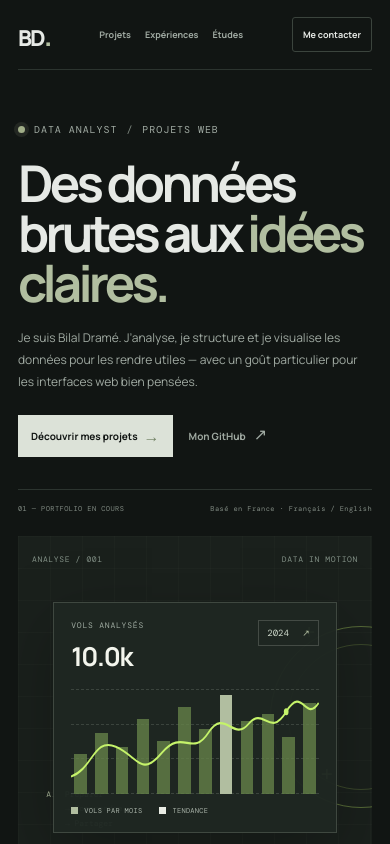
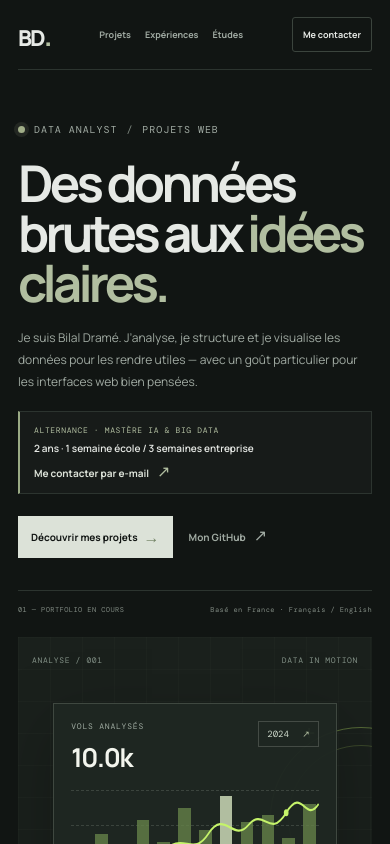
Before and after one commit to Bilal2504/bilal-drame-portfolio, a React (Vite) app: page / in a window 390 px wide. Shown: the top 844 px of the page. Built offline with nearby package versions, Linux system fonts and the light colour scheme.

Commit message:
Ajoute les détails de l’alternance au portfolio

```diff
--- a/src/App.jsx
+++ b/src/App.jsx
@@ -162,6 +162,10 @@ function App() {
             <p className="eyebrow"><span className="status-dot" /> DATA ANALYST <span className="eyebrow-divider">/</span> PROJETS WEB</p>
             <h1>Des données<br />brutes aux <em>idées claires.</em></h1>
             <p className="hero-lede">Je suis Bilal Dramé. J’analyse, je structure et je visualise les données pour les rendre utiles — avec un goût particulier pour les interfaces web bien pensées.</p>
+            <div className="availability">
+              <div className="availability-copy"><span>ALTERNANCE · MASTÈRE IA & BIG DATA</span><strong>2 ans · 1 semaine école / 3 semaines entreprise</strong></div>
+              <a href="mailto:bilaldrame2504@gmail.com">Me contacter par e-mail <Arrow diagonal /></a>
+            </div>
             <div className="hero-actions">
               <a className="button button-dark" href="#projets">Découvrir mes projets <Arrow /></a>
               <a className="quiet-link" href={github} target="_blank" rel="noreferrer">Mon GitHub <Arrow diagonal /></a>
--- a/src/styles.css
+++ b/src/styles.css
@@ -39,6 +39,12 @@ a:hover .arrow { transform: translate(2px, -2px); }
 .hero h1 { max-width: 690px; margin: 0; font-size: clamp(53px, 6.3vw, 82px); line-height: .99; letter-spacing: -.075em; font-weight: 700; }
 h1 em, h2 em { font-style: normal; color: #8bad4e; }
 .hero-lede { max-width: 495px; margin: 25px 0 0; color: #677168; font-size: 14px; line-height: 1.85; }
+.availability { max-width: 510px; display: flex; align-items: center; justify-content: space-between; gap: 16px; margin-top: 21px; padding: 13px 14px; border: 1px solid var(--line); border-left: 2px solid #9aaa84; background: rgba(255,255,255,.025); }
+.availability-copy { display: grid; gap: 6px; }
+.availability-copy span { color: #b1bea0; font: 8px var(--mono); letter-spacing: .08em; }
+.availability-copy strong { font-size: 10px; line-height: 1.5; font-weight: 600; }
+.availability > a { flex: 0 0 auto; color: #dce2d8; font-size: 9px; font-weight: 700; }
+.availability > a .arrow { color: #b1bea0; }
 .hero-actions { display: flex; align-items: center; gap: 25px; margin-top: 29px; }
 .button { display: inline-flex; align-items: center; padding: 15px 18px; font-size: 11px; font-weight: 700; }
 .button-dark { color: #f7f8f4; background: var(--ink); transition: background .2s ease, transform .2s ease; }
@@ -223,6 +229,9 @@ h1 em, h2 em { font-style: normal; color: #8bad4e; }
   .hero { min-height: 0; padding: 53px 0 32px; grid-template-columns: 1fr; }
   .hero h1 { font-size: clamp(49px, 13vw, 71px); }
   .hero-lede { max-width: 440px; margin-top: 18px; font-size: 12px; }
+  .availability { align-items: flex-start; flex-direction: column; gap: 10px; margin-top: 18px; }
+  .availability-copy strong { font-size: 10px; }
+  .availability > a { font-size: 10px; }
   .hero-actions { gap: 16px; margin-top: 22px; }
   .button { padding: 14px 13px; font-size: 10px; }
   .quiet-link { font-size: 10px; }
```
